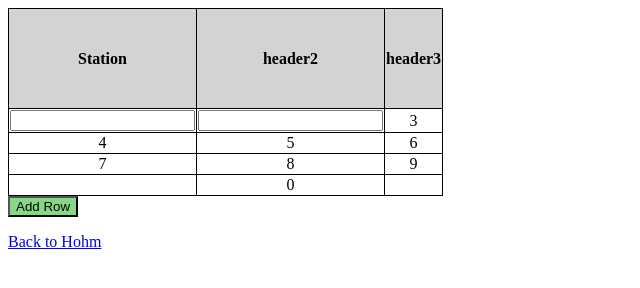
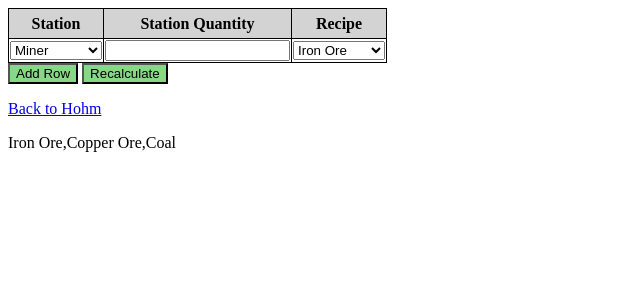
Before and after one commit to cellfoneguy/factory-planner, a plain HTML site: page planner.html in a window 1280 px wide. Both pictures are taken after a click on the button "Add Row". Shown: the whole page, without its empty margins (0-640 px from the left). Drawn offline with Linux system fonts and the light colour scheme.

Commit message:
planner 3 columns. station, station quantity, and recipe

```diff
--- a/planner.html
+++ b/planner.html
@@ -1,7 +1,7 @@
 <!DOCTYPE html>
 <html lang="en-US">
   <head>
-    <title>Factory Planner</title>
+    <title>Adder</title>
     <link rel="icon" type="image/x-icon" href="./img/favicon.ico">
     <link rel="stylesheet" href="./styles.css">
     <meta name="viewport" content="width=device-width, initial-scale=1.0">
@@ -11,38 +11,16 @@
 
   <body>
     <table id="table1">
-      <tr style="height: 100px;">
+      <tr style="height: 30px;">
         <th>Station</th>
-        <th>header2</th>
-        <th>header3</th>
-      </tr>
-      <tr>
-        <td>
-          <input type="text" id="station1" onchange="recalculate()"><br>
-        </td>
-        <td>
-          <input type="text" id="stationQ1" onchange="recalculate()"><br>
-        </td>
-        <td id = "result1">3</td>
-      </tr>
-      <tr>
-        <td>4</td>
-        <td>5</td>
-        <td>6</td>
-      </tr>
-      <tr>
-        <td>7</td>
-        <td>8</td>
-        <td>9</td>
-      </tr>
-      <tr>
-        <td></td>
-        <td>0</td>
-        <td></td>
+        <th>Station Quantity</th>
+        <th>Recipe</th>
       </tr>
     </table>
-    <button type="button" onclick="addRow">Add Row</button>
+    <button type="button" onclick="addRow()">Add Row</button>
+    <button type="button" onclick="recalculate()">Recalculate</button>
     <br>
     <p><a href="./index.html">Back to Hohm</a></p>
+    <p id="debug">debug</p>
   </body>
 </html>
--- a/planner.js
+++ b/planner.js
@@ -1,21 +1,95 @@
 
-function recalculateRow1() {
-  arg1 = parseInt(document.getElementById("station1").value);
-  arg2 = parseInt(document.getElementById("stationQ1").value);
-  document.getElementById("result1").innerHTML = arg1 + arg2;
+// globals
+// stations
+STATIONS = [
+  "Miner",
+  "Smelter",
+  "Oil Refinery",
+]
+
+// recipes
+RECIPES = {};
+RECIPES["Miner"] = [
+  "Iron Ore",
+  "Copper Ore",
+  "Coal",
+];
+RECIPES["Smelter"] = [
+  "Iron Ingot",
+  "Copper Ingot",
+  "Energetic Graphene",
+];
+RECIPES["Oil Refinery"] = [
+  "Plasma Refining",
+]
+
+// populate the station selector dropdown
+function populateStationSelector(stationSelector) {
+  for (let i=0; i < STATIONS.length; i++) {
+    let opt = document.createElement("option");
+    opt.text = STATIONS[i];
+    stationSelector.add(opt, null);
+  }
+}
+
+// populate the recipe selector dropdown
+function populateRecipeSelector (recipeSelector) {
+  let station = recipeSelector.parentNode.parentNode.cells[0].children[0].value
+  let recipes = RECIPES[station];
+  document.getElementById("debug").innerHTML = recipes;
+  for (let i=0; i < recipes.length; i++) {
+    let opt = document.createElement("option");
+    opt.text = recipes[i];
+    recipeSelector.add(opt, null);
+  }
+}
+
+// when the station is changed, repopulate the recipe dropdown
+function repopulateRecipeSelector (evt) {
+  let stationSelector = evt.currentTarget;
+  let recipeSelector = stationSelector.parentNode.parentNode.cells[2].children[0]
+
+  // clear dropdown
+  while (recipeSelector.length > 0) {
+    recipeSelector.remove(0);
+  }
+
+  // repopulate
+  let recipes = RECIPES[stationSelector.value];
+  for (let i=0; i < recipes.length; i++) {
+    let opt = document.createElement("option");
+    opt.text = recipes[i];
+    recipeSelector.add(opt, null);
+  }
 }
 
 function recalculate() {
-  for (let i=0; i<tbl.rows.length; i++){
-
-  }
 }
 
 function addRow() {
-  tbl = document.getElementById("table1");
+  let tbl = document.getElementById("table1");
 
-  var row = table.insertRow(-1);
-  for (let i=0; i<3; i++) {
+  let row = tbl.insertRow(-1);
 
-  }
+  // add station dropdown
+  let stationCell = row.insertCell(-1);
+  let stationSelector = document.createElement("select");
+  stationSelector.setAttribute("class", "stationSelector");
+  stationCell.appendChild(stationSelector);
+  populateStationSelector(stationSelector);
+  stationSelector.addEventListener("change", repopulateRecipeSelector, false);
+
+  // add station quantity
+  let stationQuantityCell = row.insertCell(-1);
+  let stationQuantityInput = document.createElement("input");
+  stationQuantityCell.appendChild(stationQuantityInput);
+  stationQuantityInput.setAttribute("type", "text");
+
+  // add recipe
+  let recipeCell = row.insertCell(-1);
+  let recipeSelector = document.createElement("select");
+  recipeSelector.setAttribute("class", "recipeAll");
+  recipeCell.appendChild(recipeSelector);
+  populateRecipeSelector(recipeSelector);
+  recipeCell.appendChild(recipeSelector);
 }
```
Also changed, not shown: calculator.html (deleted, +0 -41 lines), index.html (+2 -1 lines).
